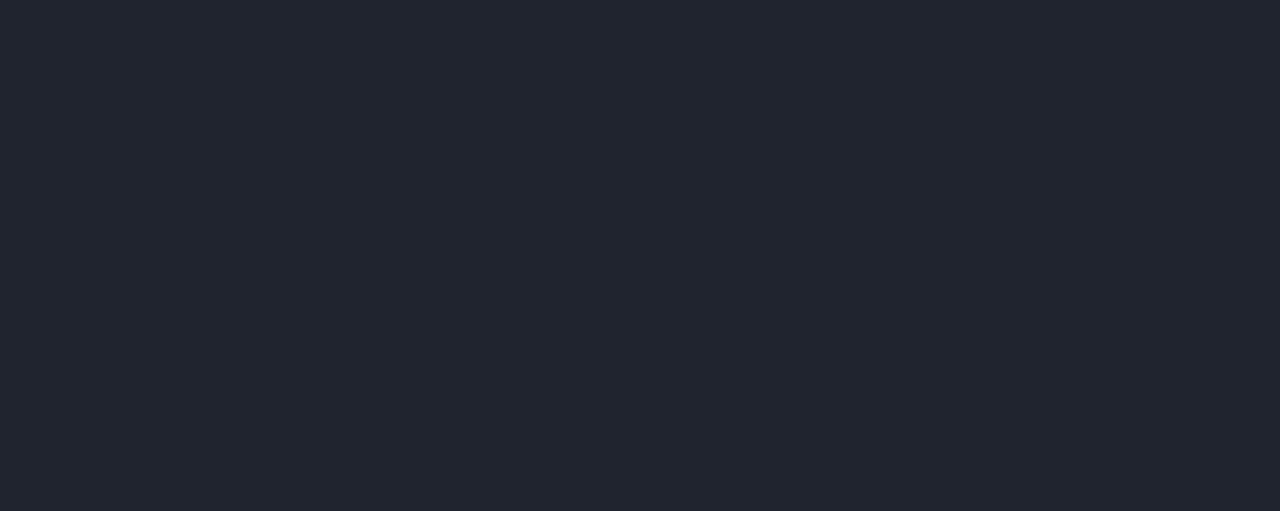
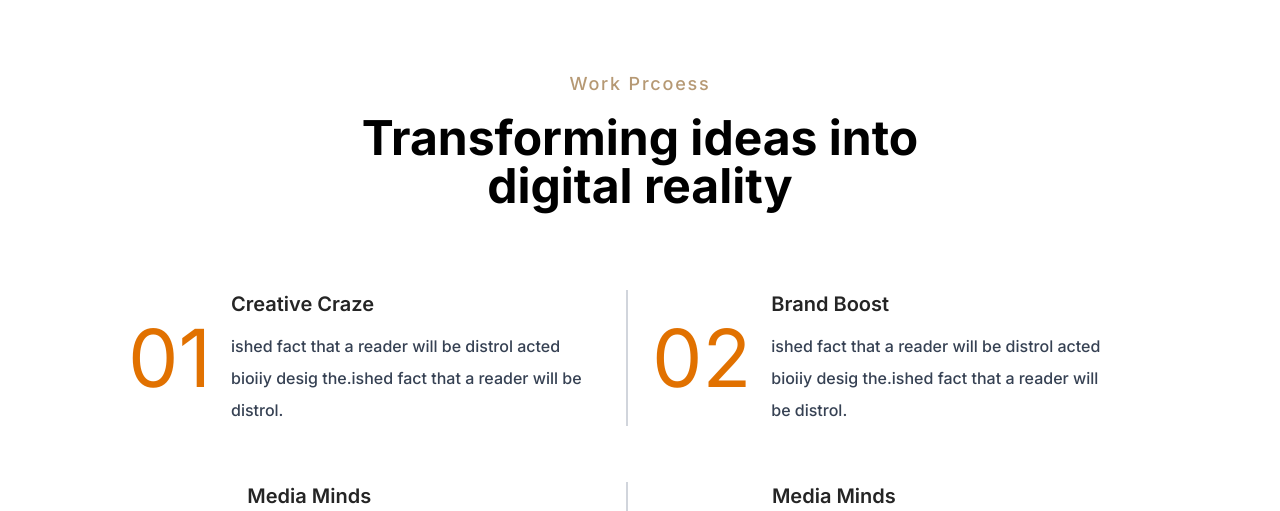
Before and after one commit to stuarts205/corporate-landing, a Next.js app: page / in a window 1280 px wide. Shown: the part 2286-2797 px from the top of the page. Before the commit the page ends 2260 px from the top, so only its background shows below. Built offline with nearby package versions, Linux system fonts and the light colour scheme.

Commit message:
06:work process section

```diff
--- a/component/home/home.tsx
+++ b/component/home/home.tsx
@@ -2,6 +2,7 @@
 import HeroPage from './hero/page'
 import AboutPage from './about/page'
 import ServicesPage from './services/page'
+import WorkProcessPage from './workprocess/page'
 
 const Home = () => {
   return (
@@ -9,6 +10,7 @@
       <HeroPage />
       <AboutPage />
       <ServicesPage />
+      <WorkProcessPage />
     </div>
   )
 }
--- /dev/null
+++ b/component/home/workprocess/page.tsx
@@ -0,0 +1,23 @@
+import React from "react";
+import WorkProcessCard from "./workprocess-card";
+
+const WorkProcessPage = () => {
+  return (
+    <div className="pt-24 pb-24 bg-white">
+      <h1 className="text-[#b69974] text-lg text-center font-medium tracking-widest">
+        Work Prcoess
+      </h1>
+      <h1 className="text-3xl md:text-5xl mt-4 font-bold text-center">
+        Transforming ideas into <br /> digital reality
+      </h1>
+      <div className="w-[80%] mt-20 mx-auto grid grid-cols-1 lg:grid-cols-2 gap-x-6 gap-y-14">
+        <WorkProcessCard number="01" title="Creative Craze" isExtraClass />
+        <WorkProcessCard number="02" title="Brand Boost" />
+        <WorkProcessCard number="02" title="Media Minds" isExtraClass />
+        <WorkProcessCard number="03" title="Media Minds" />
+      </div>
+    </div>
+  );
+};
+
+export default WorkProcessPage;
--- /dev/null
+++ b/component/home/workprocess/workprocess-card.tsx
@@ -0,0 +1,23 @@
+import React from 'react'
+
+interface WorkProcessCardProps {
+    number: string;
+    title: string;
+    isExtraClass?: boolean;
+}
+
+const WorkProcessCard: React.FC<WorkProcessCardProps> = ({ number, title, isExtraClass }) => {
+  return (
+    <div className={`flex items-center pa-3 ${isExtraClass ? 'lg:border-r-2 lg:border-gray-300' : ''}`}>
+        <div className="text-[40px] md:text-[60ps] lg:text-[80px] mr-5 leading-none text-amber-600">
+            {number}
+        </div>
+        <div>
+            <h1 className='text-[#252525] font-semibold text-xl'>{title}</h1>
+            <p className='lg:w-[90%] mt-3 leading-8 font-medium text-gray-700'>ished fact that a reader will be distrol acted bioiiy desig the.ished fact that a reader will be distrol.</p>
+        </div>
+    </div>
+  )
+}
+
+export default WorkProcessCard
```
